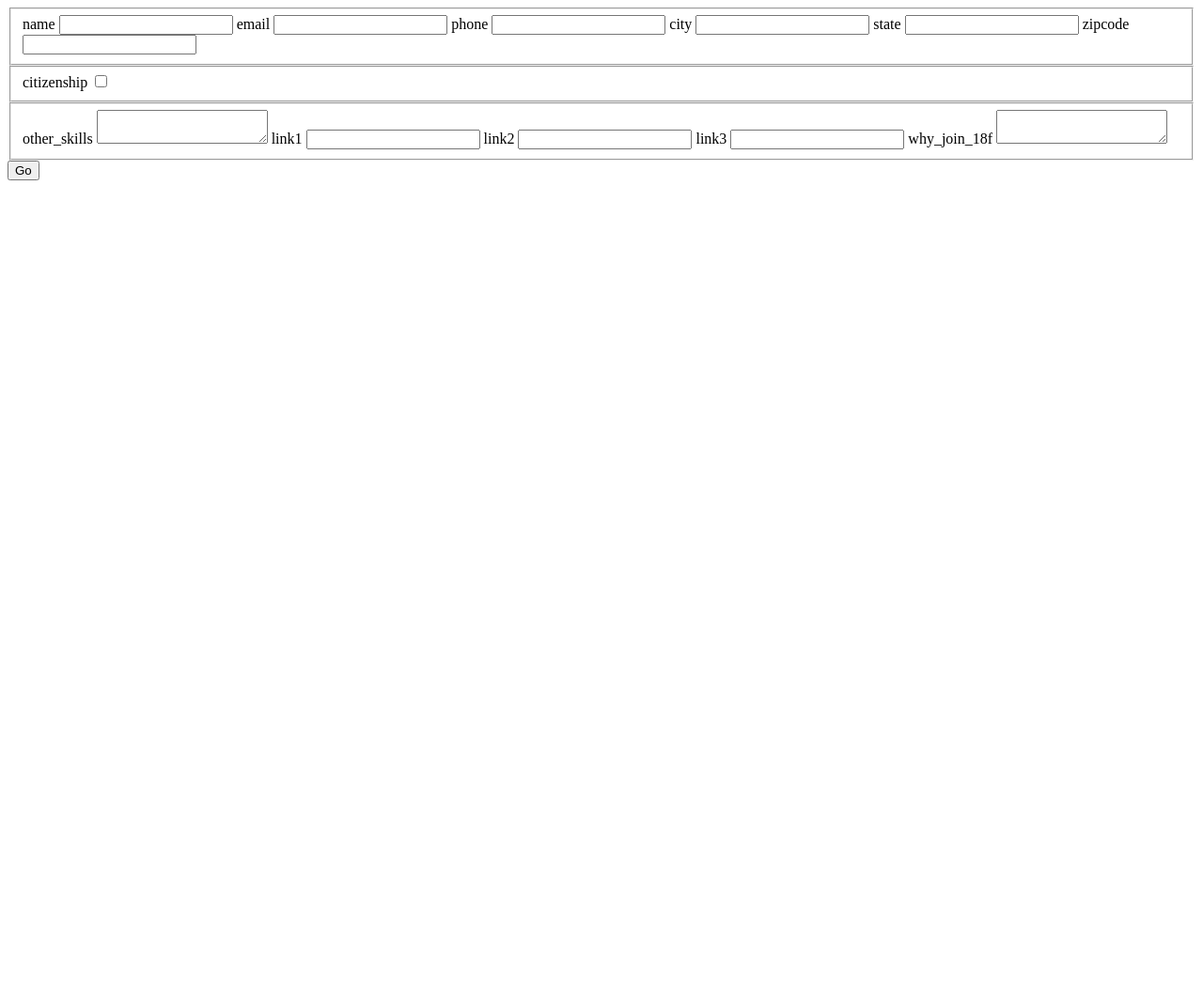
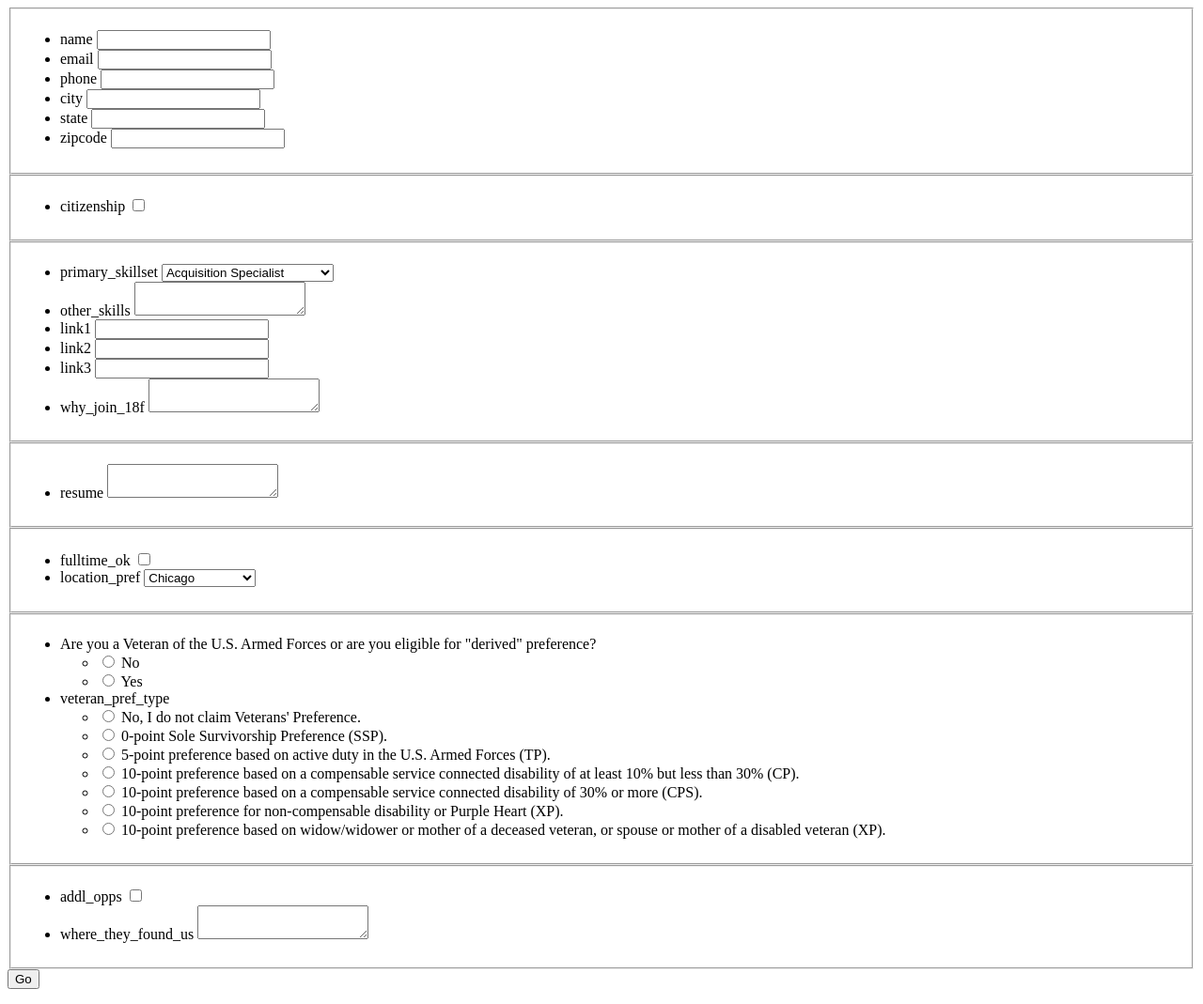
Before and after one commit to 18F/joining-18f-app, a Flask app: page / in a window 1280 px wide. Shown: the whole page at 94% size. Before the commit the page ends 192 px from the top, so only its background shows below. Run offline with Flask 2, Linux system fonts and the light colour scheme; some libraries are stand-ins or nearby versions.

Commit message:
Added remaining fields

```diff
--- a/form.py
+++ b/form.py
@@ -1,5 +1,5 @@
 from flask_wtf import Form
-from wtforms import StringField, BooleanField, SelectField, TextAreaField
+from wtforms import StringField, BooleanField, SelectField, TextAreaField, RadioField
 from flask_wtf.file import FileField
 from wtforms.validators import DataRequired, Email, URL
 from werkzeug import secure_filename
@@ -13,23 +13,45 @@ class ApplicationForm(Form):
     zipcode = StringField('zipcode')
     citizenship = BooleanField('citizenship')
     primary_skillset = SelectField('primary_skillset', choices=[
-           ('Acquisition Specialist'),
-           ('Back end developer'),
-           ('Content Strategist'),
-           ('Content Writer'),
-           ('Data Architect'),
-           ('DevOps Engineer'),
-           ('Front end developer'),
-           ('Full stack developer'),
-           ('Product Lead'),
-           ('Project / Program Manager'),
-           ('UX Research and Design'),
-           ('Technical Architect'),
-           ('Technical Recruiter'),
-           ('Visual Designer'),
-        ]);
+           ('acquisition_specialist', 'Acquisition Specialist'),
+           ('back_end_developer', 'Back end developer'),
+           ('content_strategist', 'Content Strategist'),
+           ('content_writer', 'Content Writer'),
+           ('data_architect', 'Data Architect'),
+           ('devops_engineer', 'DevOps Engineer'),
+           ('front_end_developer', 'Front end developer'),
+           ('full_stack_developer', 'Full stack developer'),
+           ('product_lead', 'Product Lead'),
+           ('project_or_program_manager', 'Project / Program Manager'),
+           ('ux_research_and_design', 'UX Research and Design'),
+           ('technical_architect', 'Technical Architect'),
+           ('technical_recruiter', 'Technical Recruiter'),
+           ('visual_designer', 'Visual Designer'),
+        ])
     other_skills = TextAreaField('other_skills')
     link1 = StringField('link1', validators=[URL()])
     link2 = StringField('link2', validators=[URL()])
     link3 = StringField('link3', validators=[URL()])
     why_join_18f = TextAreaField('why_join_18f')
+    resume = TextAreaField('resume')
+    fulltime_ok = BooleanField('fulltime_ok')
+    location_pref = SelectField('location_pref', choices=[
+            ('chi', 'Chicago'),
+            ('ny', 'New York'),
+            ('sf', 'San Francisco'),
+            ('dc', 'Washington, DC'),
+            ('rmt', 'Remote')
+        ])
+    is_veteran = RadioField('Are you a Veteran of the U.S. Armed Forces or are you eligible for "derived" preference?',
+            choices=[('', 'No'), ('yes', 'Yes')])
+    veteran_pref_type = RadioField('veteran_pref_type', choices=[
+            ('none', 'No, I do not claim Veterans\' Preference.'),
+            ('ssp', '0-point Sole Survivorship Preference (SSP).'),
+            ('tp', '5-point preference based on active duty in the U.S. Armed Forces (TP).'),
+            ('cp', '10-point preference based on a compensable service connected disability of at least 10% but less than 30% (CP).'),
+            ('cps', '10-point preference based on a compensable service connected disability of 30% or more (CPS).'),
+            ('xp', '10-point preference for non-compensable disability or Purple Heart (XP).'),
+            ('xp2', '10-point preference based on widow/widower or mother of a deceased veteran, or spouse or mother of a disabled veteran (XP).'),
+        ])
+    addl_opps = BooleanField('addl_opps')
+    where_they_found_us = TextAreaField('where_they_found_us')
--- a/templates/form.html
+++ b/templates/form.html
@@ -1,22 +1,53 @@
 <form method="POST" action="/">
     {{ form.hidden_tag() }}
     <fieldset>
-    {{ form.name.label }} {{ form.name(size=20) }}
-    {{ form.email.label }} {{ form.email() }}
-    {{ form.phone.label }} {{ form.phone() }}
-    {{ form.city.label }} {{ form.city() }}
-    {{ form.state.label }} {{ form.state() }}
-    {{ form.zipcode.label }} {{ form.zipcode() }}
+        <ul>
+            <li>{{ form.name.label }} {{ form.name(size=20) }}</li>
+            <li>{{ form.email.label }} {{ form.email() }}</li>
+            <li>{{ form.phone.label }} {{ form.phone() }}</li>
+            <li>{{ form.city.label }} {{ form.city() }}</li>
+            <li>{{ form.state.label }} {{ form.state() }}</li>
+            <li>{{ form.zipcode.label }} {{ form.zipcode() }}</li>
+        </ul>
     </fieldset>
     <fieldset>
-    {{ form.citizenship.label }} {{ form.citizenship() }}
+        <ul>
+            <li>{{ form.citizenship.label }} {{ form.citizenship() }}</li>
+        </ul>
     </fieldset>
     <fieldset>
-    {{ form.other_skills.label }} {{ form.other_skills() }}
-    {{ form.link1.label }} {{ form.link1() }}
-    {{ form.link2.label }} {{ form.link2() }}
-    {{ form.link3.label }} {{ form.link3() }}
-    {{ form.why_join_18f.label }} {{ form.why_join_18f() }}
+        <ul>
+            <li>{{ form.primary_skillset.label }} {{ form.primary_skillset() }}</li>
+            <li>{{ form.other_skills.label }} {{ form.other_skills() }}</li>
+            <li>{{ form.link1.label }} {{ form.link1() }}</li>
+            <li>{{ form.link2.label }} {{ form.link2() }}</li>
+            <li>{{ form.link3.label }} {{ form.link3() }}</li>
+            <li>{{ form.why_join_18f.label }} {{ form.why_join_18f() }}</li>
+        </ul>
+    </fieldset>
+    <fieldset>
+        <ul>
+            <li>{{ form.resume.label }} {{ form.resume() }}</li>
+        </ul>
+    </fieldset>
+    <fieldset>
+        <ul>
+            <li>{{ form.fulltime_ok.label }} {{ form.fulltime_ok() }}</li>
+            <li>{{ form.location_pref.label }} {{ form.location_pref() }}</li>
+        </ul>
+    </fieldset>
+    <fieldset>
+        <ul>
+            <!-- TODO: Needs JS -->
+            <li>{{ form.is_veteran.label }} {{ form.is_veteran() }}</li>
+            <li>{{ form.veteran_pref_type.label }} {{ form.veteran_pref_type() }}</li>
+        </ul>
+    </fieldset>
+    <fieldset>
+        <ul>
+            <li>{{ form.addl_opps.label }} {{ form.addl_opps() }}</li>
+            <li>{{ form.where_they_found_us.label }} {{ form.where_they_found_us() }}</li>
+        </ul>
     </fieldset>
     <input type="submit" value="Go">
 </form>
```
Also changed, not shown: tests/test_run.py (+4 -5 lines).
